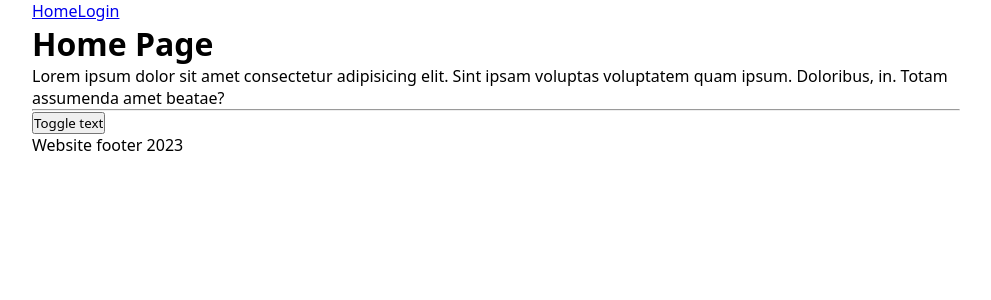
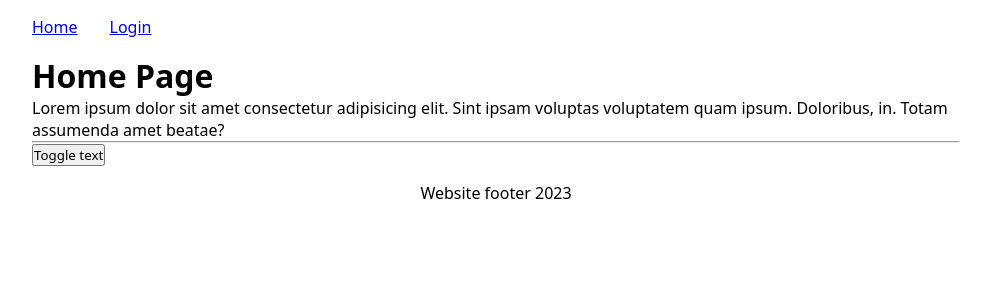
Before and after one commit to ptrv-dev/react-jest, a React (Create React App) app: page / in a window 1280 px wide. Shown: the top 300 px of the page, without its empty margins (144-1135 px from the left). Built offline with nearby package versions, Linux system fonts and the light colour scheme.

Commit message:
Style updated

```diff
--- a/src/index.css
+++ b/src/index.css
@@ -33,3 +33,14 @@ body {
   background: #000;
   color: #fff;
 }
+
+header .container {
+  display: flex;
+  gap: 2rem;
+  padding: 1rem;
+}
+
+footer .container {
+  text-align: center;
+  padding: 1rem;
+}
```
